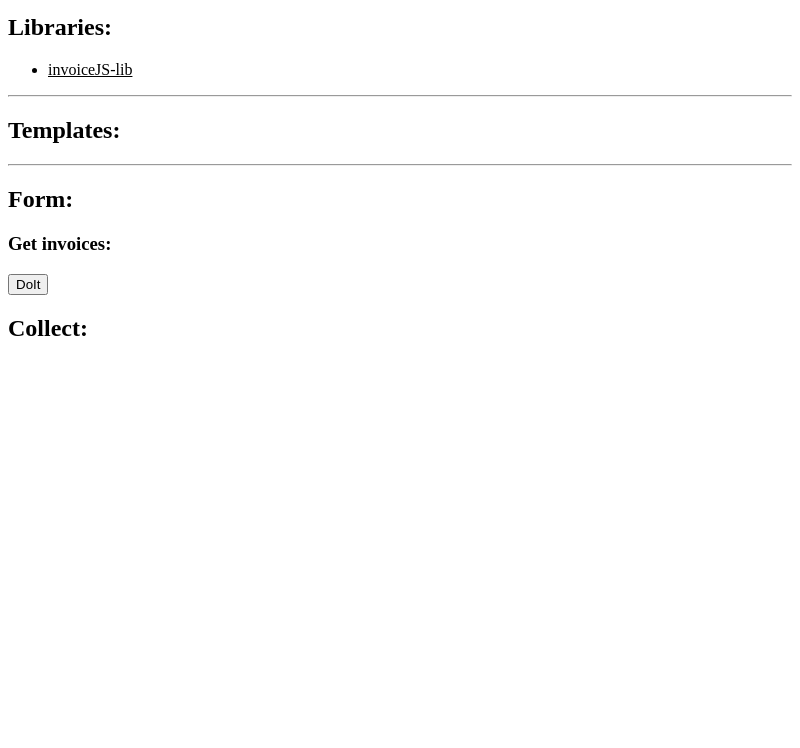
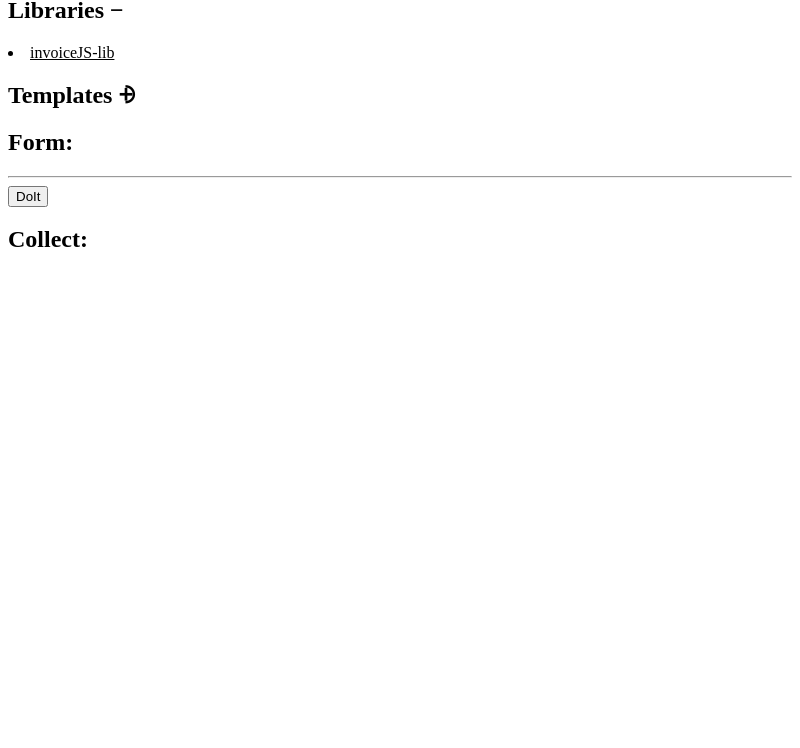
Before and after one commit to SofianD/invoice-app, an Electron app: page src/index.html in a window 800 px wide. Shown: the part 52-800 px from the top of the page. Drawn offline with Linux system fonts and the light colour scheme.

Commit message:
Update index.html.
# Adds button to create new windows.

# Adds button to close the current window.

# Creation of containers to compartimentalize the code.

```diff
--- a/src/index.html
+++ b/src/index.html
@@ -9,33 +9,38 @@
         <script src="./js/index.js"></script>
     </head>
     <body>
-        <h1>My Invoice</h1>
+        <button onclick="exit()">LEAVE</button>
+        <button onclick="neww()">New</button>
+        <div class="container">
+            <h2 onclick="hideLibs()" style="cursor: pointer;">Libraries <span id="libs-display-indicator">&#8722;</span></h2>
+            <div class="d-flex" id="libraries">
 
-        <h2>Libraries:</h2>
-        <ul id="libraries">
+            </div>
+        </div>
+        <div class="container">
+            <h2 onclick="hideTemplates()" style="cursor: pointer;">Templates <span id="template-display-indicator">&#10798;</span></h2>
+            <div class="d-flex" id="list-of-template">
 
-        </ul>
+            </div>
 
-        <hr>
+        </div>
 
-        <h2>Templates:</h2>
-        <ul id="list-of-template">
-
-        </ul>
-
-        <hr>
-
+        <div class="container">
             <h2>Form:</h2>
             <div id="template-form">
 
             </div>
 
-        <h3>Get invoices:</h3>
+            <hr>
             <button onclick="compileAndSave()">DoIt</button>
+        </div>
 
+        <div class="container">
             <h2>Collect:</h2>
             <ul id="result">
 
             </ul>
+        </div>
+
     </body>
 </html>
```
Lines whose indentation alone changed are shown as unchanged.
